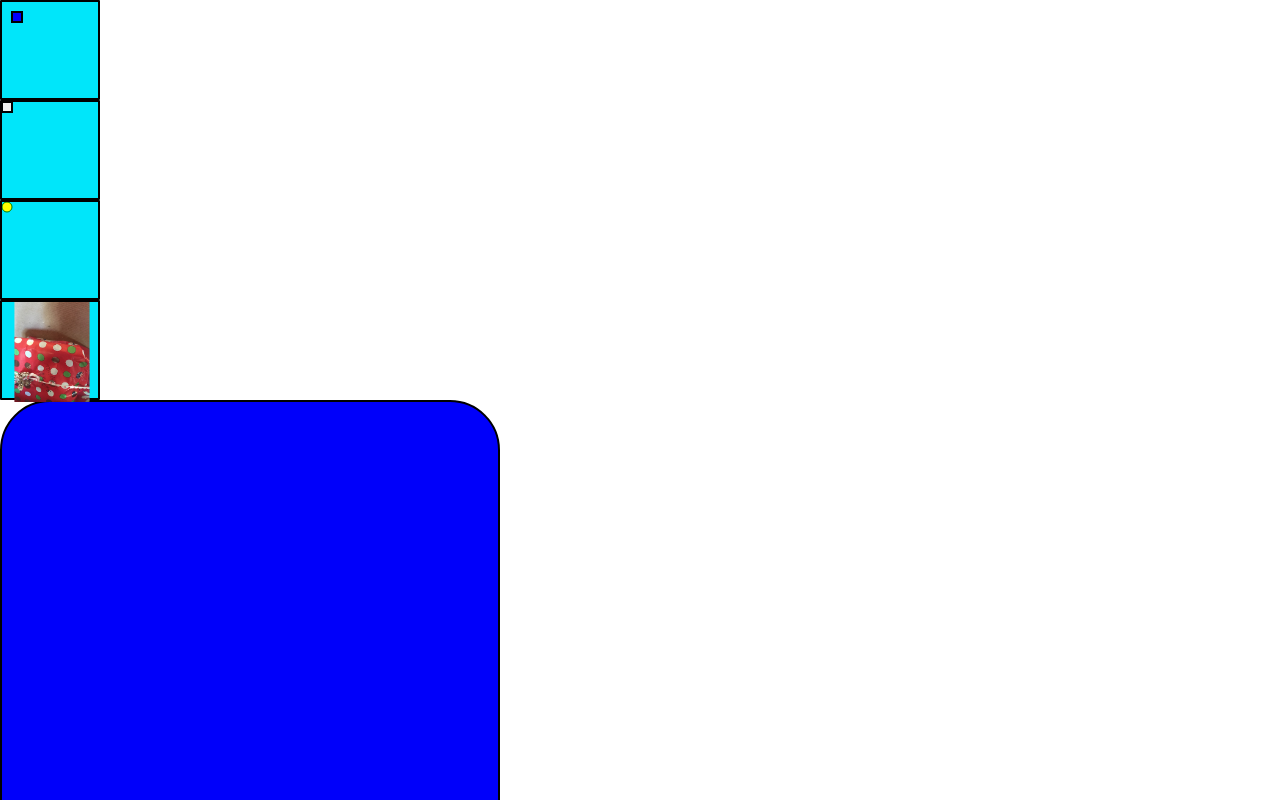
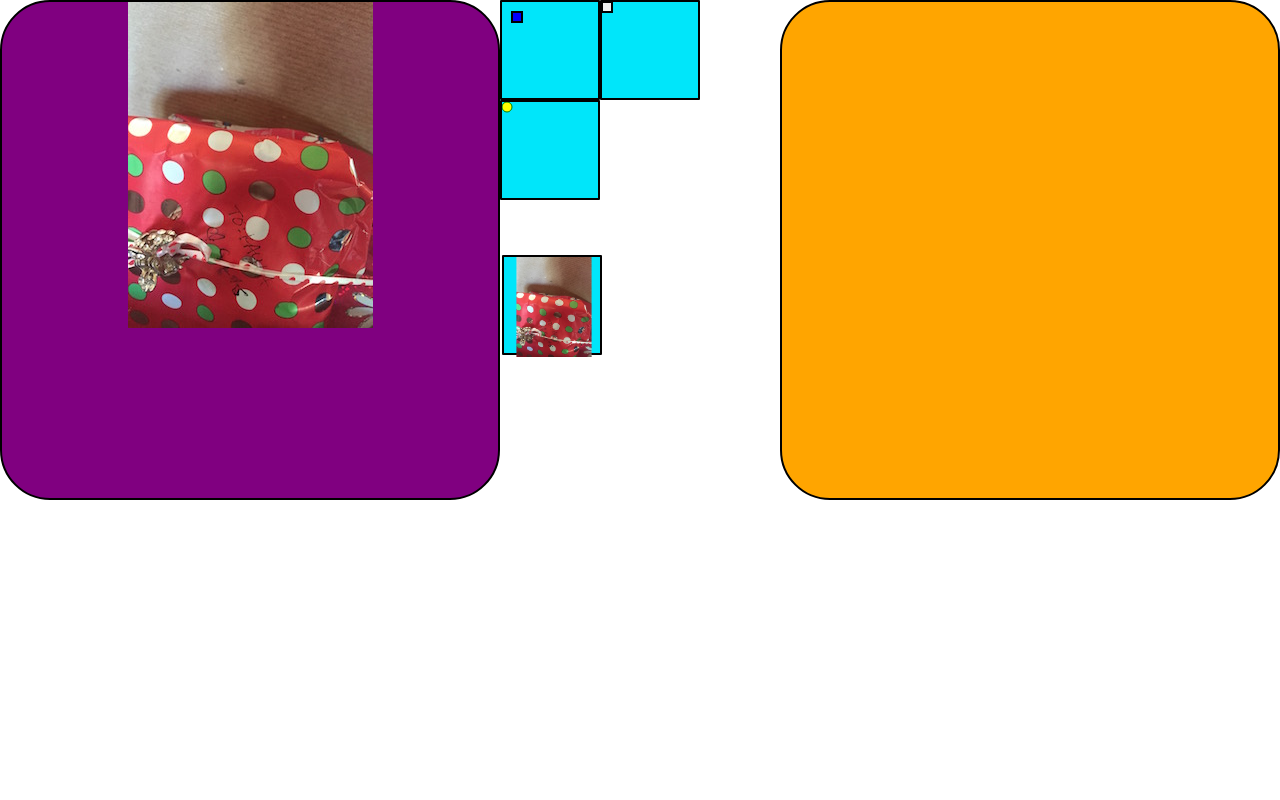
Before and after one commit to jimarasim/nodeDevelopment, a website: page chat-example/svg.html in a window 1280 px wide. Shown: the top 800 px of the page. Drawn offline with nearby package versions, Linux system fonts and the light colour scheme.

Commit message:
moved divs around a little

```diff
--- a/chat-example/stylebase.css
+++ b/chat-example/stylebase.css
@@ -30,6 +30,18 @@
     text-align: center;
 }
 
+#dragdiv2
+{
+    float:right;
+    background-color:orange;
+}
+#dragdiv1
+{
+    background-color:purple;
+    float:left;
+}
+
+
 .dragdiv
 {
     height:500px;
@@ -39,7 +51,6 @@
     padding: 0%;
     border: 2px solid;
     border-radius: 10%;
-    background-color: rgb(0, 0, 250);
     text-align: center;
 }
 
@@ -54,6 +65,7 @@
     border-radius: 1%;
     background-color: rgb(0, 230, 250);
     text-align: center;
+    float: left;
 }
 
 #svgtag1
--- a/chat-example/svg.html
+++ b/chat-example/svg.html
@@ -8,12 +8,21 @@
     </head>
     <body>
 
+
+        <div id="dragdiv1" class="dragdiv" ondrop="drop(event)" ondragover="allowDrop(event)">
+            <img id="image1" src="present.JPG" draggable="true"
+            ondragstart="drag(event)" />
+        </div>
+
+        <div id="dragdiv2" class="dragdiv" ondrop="drop(event)" ondragover="allowDrop(event)">
+        </div>
+
+
         <div id="svgdiv1" class="svgdiv">
             <svg id="svgtag1">
                 <rect id="svgrect1" x="10" y="10" width="10" height="10" style="fill:rgb(0,0,255);stroke-width:2;stroke:rgb(0,0,0)" />
             </svg>
         </div>
-
         <div id="svgdiv2" class="svgdiv">
             <svg id="svgtag2">
                 <rect id="svgrect2" width="10" height="10" style="stroke-width:2;stroke:rgb(0,0,0)" />
@@ -23,7 +32,7 @@
             <svg id="svgtag3">
                 <circle id="svgcircle1" cx="5" cy="5" r="5" stroke="green" stroke-width="1" fill="yellow" />
             </svg>
-        </div>
+                <br />
         <div id="svgdiv4" class="svgdiv">
             <svg id="svgtag4" xmlns="http://www.w3.org/2000/svg"
                     xmlns:xlink="http://www.w3.org/1999/xlink"
@@ -31,12 +40,5 @@
                     <image id="svgimage1" x="0" y="0" width="100" height="100" xlink:href="present.JPG" />
             </svg>
         </div>
-        <div id="dragdiv1" class="dragdiv" ondrop="drop(event)" ondragover="allowDrop(event)">
-        </div>
-        <img id="image1" src="present.JPG" draggable="true"
-        ondragstart="drag(event)" />
-        <div id="dragdiv2" class="dragdiv" ondrop="drop(event)" ondragover="allowDrop(event)">
-        </div>
-
     </body>
 </html>
```
